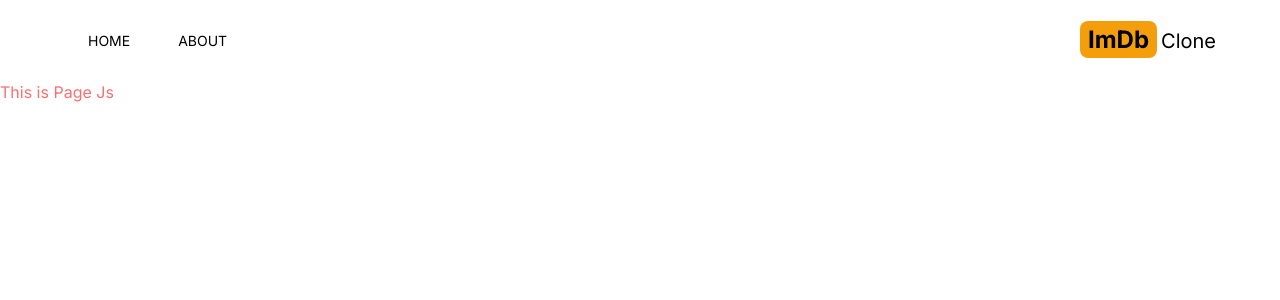
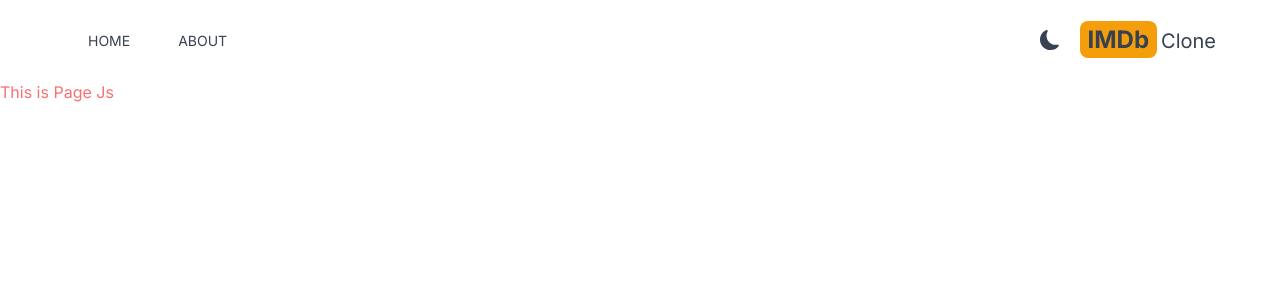
Before and after one commit to Prince453-hack/filmix, a Next.js app: page / in a window 1280 px wide. Shown: the top 300 px of the page. Built offline with nearby package versions, Linux system fonts and the light colour scheme.

Commit message:
dark mode

```diff
--- a/package.json
+++ b/package.json
@@ -10,6 +10,7 @@
   },
   "dependencies": {
     "next": "13.5.4",
+    "next-themes": "^0.2.1",
     "react": "^18",
     "react-dom": "^18",
     "react-icons": "^4.11.0"
--- a/src/app/layout.js
+++ b/src/app/layout.js
@@ -1,20 +1,23 @@
 import "./globals.css";
 import { Inter } from "next/font/google";
 import Header from "@/components/Header";
+import Providers from "@/components/Providers";
 
 const inter = Inter({ subsets: ["latin"] });
 
 export const metadata = {
-  title: "Imdb",
-  description: "Movie Seatch App",
+  title: "IMDb",
+  description: "Movie Search App",
 };
 
 export default function RootLayout({ children }) {
   return (
     <html lang="en">
       <body className={inter.className}>
-        <Header />
-        {children}
+        <Providers>
+          <Header />
+          {children}
+        </Providers>
       </body>
     </html>
   );
--- /dev/null
+++ b/src/components/DarkModeSwitch.jsx
@@ -0,0 +1,32 @@
+"use client";
+
+import { MdLightMode } from "react-icons/md";
+import { BsFillMoonFill } from "react-icons/bs";
+import { useTheme } from "next-themes";
+import { useEffect, useState } from "react";
+
+export default function DarkModeSwitch() {
+  const { systemTheme, theme, setTheme } = useTheme();
+  const [mounted, setMounted] = useState(false);
+
+  useEffect(() => setMounted(true), []);
+
+  const currentTheme = theme === "system" ? systemTheme : theme;
+
+  return (
+    <>
+      {mounted &&
+        (currentTheme === "dark" ? (
+          <MdLightMode
+            className="cursor-pointer text-xl hover:text-amber-500"
+            onClick={() => setTheme("light")}
+          />
+        ) : (
+          <BsFillMoonFill
+            className="cursor-pointer text-xl hover:text-amber-500"
+            onClick={() => setTheme("dark")}
+          />
+        ))}
+    </>
+  );
+}
--- a/src/components/Header.jsx
+++ b/src/components/Header.jsx
@@ -2,6 +2,7 @@
 import MenuItem from "./MenuItem";
 import { AiFillHome } from "react-icons/ai";
 import { BsFillInfoCircleFill } from "react-icons/bs";
+import DarkModeSwitch from "./DarkModeSwitch";
 
 export default function header() {
   return (
@@ -10,11 +11,12 @@
         <MenuItem title="HOME" address="/" Icon={AiFillHome} />
         <MenuItem title="ABOUT" address="/about" Icon={BsFillInfoCircleFill} />
       </div>
-      <div className="">
+      <div className="flex items-center space-x-5">
+        <DarkModeSwitch />
         <Link href="/">
           <h2 className="text-2xl">
             <span className="font-bold bg-amber-500 py-1 px-2 rounded-lg mr-1">
-              ImDb
+              IMDb
             </span>
             <span className="text-xl hidden sm:inline">Clone</span>
           </h2>
--- /dev/null
+++ b/src/components/Providers.jsx
@@ -0,0 +1,13 @@
+"use client";
+
+import { ThemeProvider } from "next-themes";
+
+export default function Providers({ children }) {
+  return (
+    <ThemeProvider enableSystem={true} attribute="class">
+      <div className="dark:bg-gray-700 dark:text-gray-200 text-gray-700 transition-colors duration-300 min-h-screen select-none">
+        {children}
+      </div>
+    </ThemeProvider>
+  );
+}
--- a/tailwind.config.js
+++ b/tailwind.config.js
@@ -1,18 +1,19 @@
 /** @type {import('tailwindcss').Config} */
 module.exports = {
   content: [
-    './src/pages/**/*.{js,ts,jsx,tsx,mdx}',
-    './src/components/**/*.{js,ts,jsx,tsx,mdx}',
-    './src/app/**/*.{js,ts,jsx,tsx,mdx}',
+    "./src/pages/**/*.{js,ts,jsx,tsx,mdx}",
+    "./src/components/**/*.{js,ts,jsx,tsx,mdx}",
+    "./src/app/**/*.{js,ts,jsx,tsx,mdx}",
   ],
   theme: {
     extend: {
       backgroundImage: {
-        'gradient-radial': 'radial-gradient(var(--tw-gradient-stops))',
-        'gradient-conic':
-          'conic-gradient(from 180deg at 50% 50%, var(--tw-gradient-stops))',
+        "gradient-radial": "radial-gradient(var(--tw-gradient-stops))",
+        "gradient-conic":
+          "conic-gradient(from 180deg at 50% 50%, var(--tw-gradient-stops))",
       },
     },
   },
   plugins: [],
-}
+  darkMode: "class",
+};
```
Also changed, not shown: 1 other file (tests, documents, lock files or other folders).
